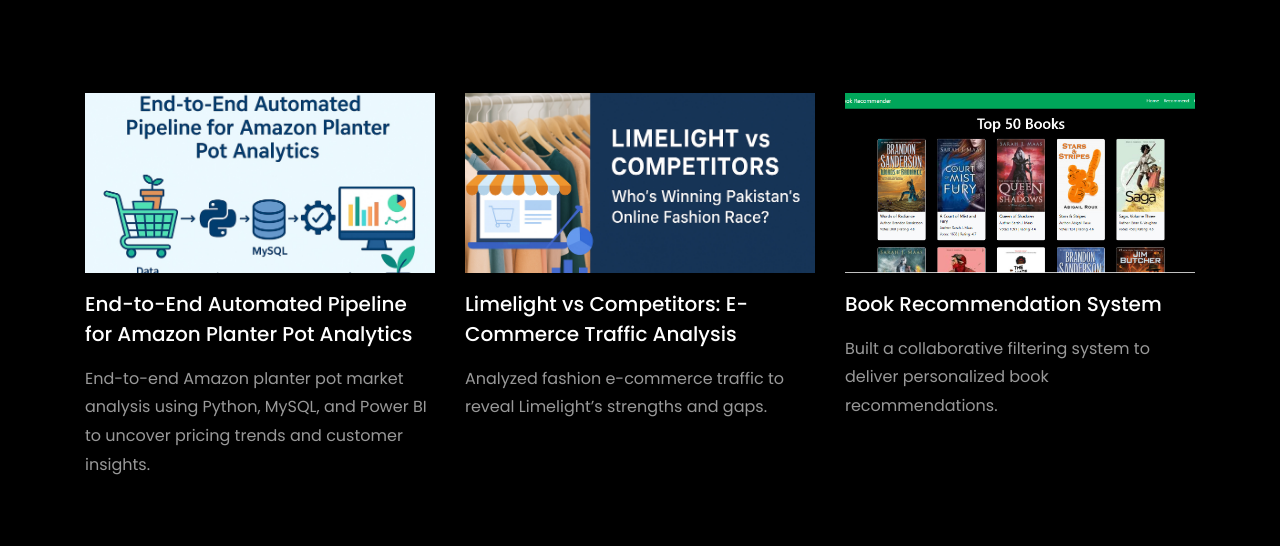
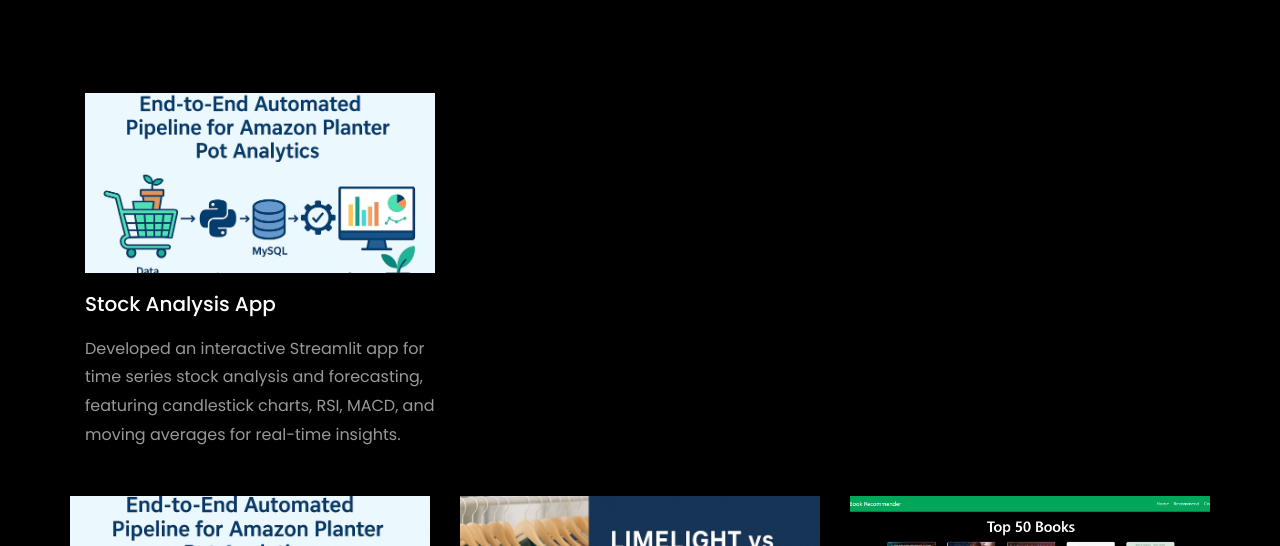
Before and after one commit to aqibafarman/aqibafarman.github.io, a plain HTML site: page index.html in a window 1280 px wide. Shown: the part 1683-2229 px from the top of the page. Drawn offline with Linux system fonts and the light colour scheme; files whose address does not match are found by name.

Commit message:
Update index.html

```diff
--- a/index.html
+++ b/index.html
@@ -271,6 +271,18 @@
             <h2 class="mb-4">Projects</h2>
             <p>Below are the sample Data Analytics projects on SQL, Python, Power BI & ML.</p>
           </div>
+        </div>
+        <div class="row d-flex">
+          <div class="col-md-4 d-flex ftco-animate">
+          	<div class="blog-entry justify-content-end">
+              <a href="https://lnkd.in/dj8gkrGT" class="block-20 zoom-effect" style="background-image: url('images/proj_1.jpg');">
+              </a>
+              <div class="text mt-3 float-right d-block">
+
+                <h3 class="heading"><a href="https://lnkd.in/dj8gkrGT">Stock Analysis App</a></h3>
+                <p>Developed an interactive Streamlit app for time series stock analysis and forecasting, featuring candlestick charts, RSI, MACD, and moving averages for real-time insights.</p>
+              </div>
+            </div>
         </div>
         <div class="row d-flex">
           <div class="col-md-4 d-flex ftco-animate">
```
